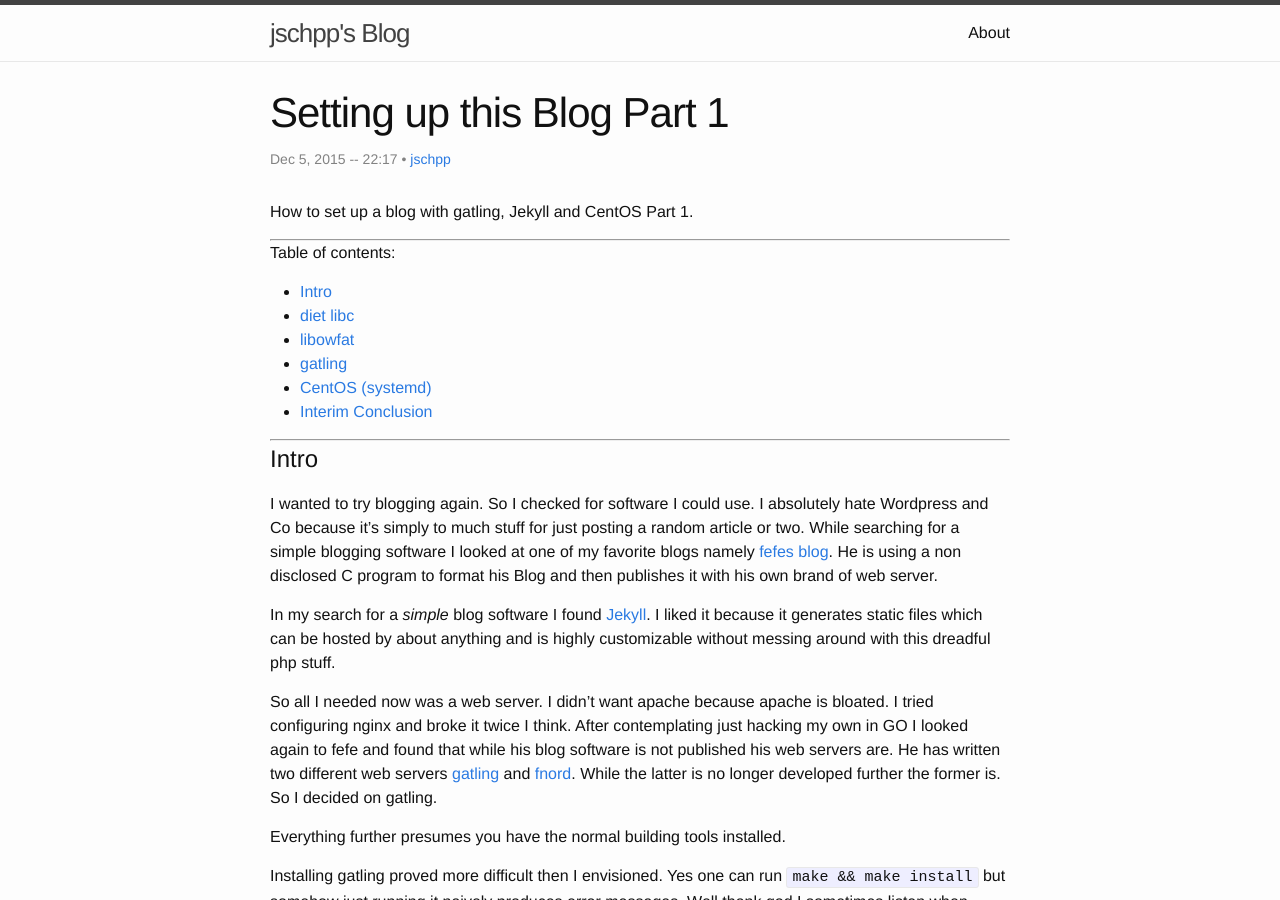
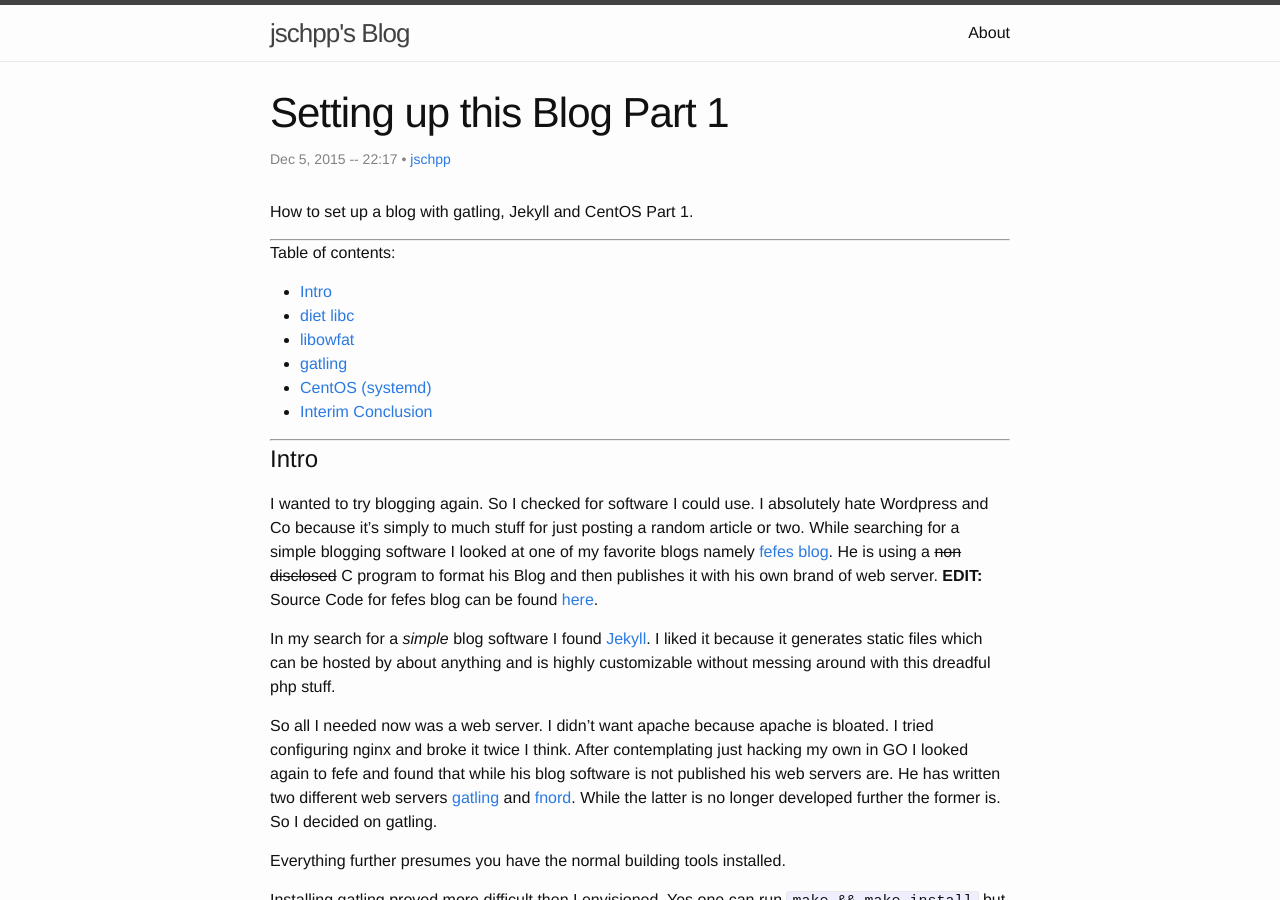
Before and after one commit to jschpp/jschpp.github.io, a Jekyll site: the page built from _posts/2015-12-05-gatling-jekyll-centos.md, in a window 1280 px wide and 900 px high. Built offline with Jekyll 4.4.1, drawn with Linux system fonts in a browser that asks for light colours.

Commit message:
Since fees software exists I changed my text

```diff
--- a/_posts/2015-12-05-gatling-jekyll-centos.md
+++ b/_posts/2015-12-05-gatling-jekyll-centos.md
@@ -16,7 +16,7 @@ Table of contents:
 * * *
 
 # Intro
-I wanted to try blogging again. So I checked for software I could use. I absolutely hate Wordpress and Co because it's simply to much stuff for just posting a random article or two. While searching for a simple blogging software I looked at one of my favorite blogs namely [fefes blog][fefe]. He is using a non disclosed C program to format his Blog and then publishes it with his own brand of web server.
+I wanted to try blogging again. So I checked for software I could use. I absolutely hate Wordpress and Co because it's simply to much stuff for just posting a random article or two. While searching for a simple blogging software I looked at one of my favorite blogs namely [fefes blog][fefe]. He is using a <del>non disclosed</del> C program to format his Blog and then publishes it with his own brand of web server. **EDIT:** Source Code for fefes blog can be found [here][fefesource].
 
 In my search for a *simple* blog software I found [Jekyll][jekyll]. I liked it because it generates static files which can be hosted by about anything and is highly customizable without messing around with this dreadful php stuff.
 
```
Also changed, not shown: other parts of _posts/2015-12-05-gatling-jekyll-centos.md (+1 -0 lines).
